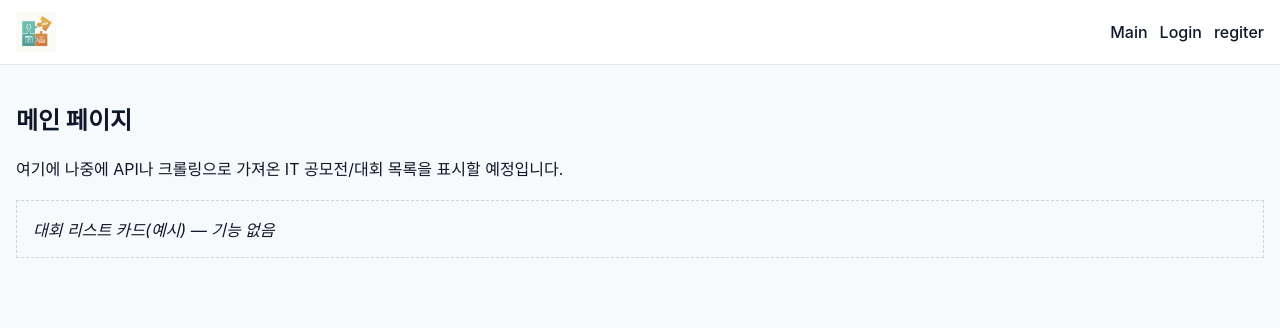
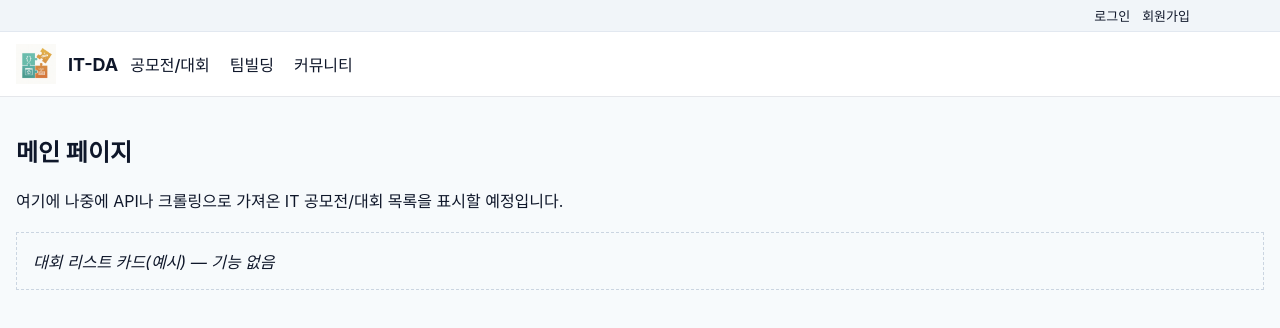
Before and after one commit to TreeBomb-01/IT-DA-front, a React (Vite) app: page / in a window 1280 px wide. Shown: the top 328 px of the page. Built offline with nearby package versions, Linux system fonts and the light colour scheme.

Commit message:
상단 배너 변경
- 상댄 배너 로그인/회원가입 분리
- 메인 메뉴 추가

```diff
--- a/src/index.css
+++ b/src/index.css
@@ -16,6 +16,15 @@ body {
   border-bottom:1px solid #e5e7eb;
   background: #fff;
 }
+.container-inner{
+  max-width:1100px;
+  margin:0 auto;
+  width:100%;
+  display:flex;
+  align-items:center;
+  justify-content:space-between;
+}
+.header-left{ display:flex; align-items:center; gap:12px }
 .app-nav{
   display:flex;
   gap:12px;
@@ -33,3 +42,72 @@ body {
   display:block;
   height:40px;
 }
+
+/* Top thin banner */
+.top-banner{
+  background: #f1f5f9;
+  border-bottom: 1px solid #e2e8f0;
+  font-size: 13px;
+}
+.top-banner-inner{
+  max-width: 1100px;
+  margin: 0 auto;
+  padding: 6px 16px;
+  display:flex;
+  justify-content:space-between;
+  align-items:center;
+}
+.top-links{
+  display:flex;
+  gap:12px;
+  align-items:center;
+}
+.top-link{
+  color:#0f172a;
+  text-decoration:none;
+}
+.top-link:hover{ text-decoration:underline }
+
+/* header auth links live in the main header now */
+.greeting{
+  margin-right:8px;
+  color:#0f172a;
+  font-weight:500;
+}
+.btn-logout{
+  background:transparent;
+  border:none;
+  color:#0f172a;
+  cursor:pointer;
+  padding:0;
+}
+
+/* Main header layout adjustments */
+.app-left{
+  display:flex;
+  align-items:center;
+  gap:12px;
+}
+.site-title{
+  font-weight:700;
+  font-size:18px;
+  color:#0f172a;
+}
+.main-menu{
+  display:flex;
+  gap:20px;
+}
+.menu-link{
+  color:#0f172a;
+  text-decoration:none;
+  font-weight:500;
+}
+.menu-link:hover{ text-decoration:underline }
+
+@media (max-width:700px){
+  .app-header{ padding-left:12px; padding-right:12px }
+  .main-menu{ display:none }
+}
+
+/* keep header fixed over content when scrolling */
+.app-header{ position:sticky; top:0; z-index:30 }
--- /dev/null
+++ b/src/pages/Community.tsx
@@ -0,0 +1,10 @@
+import React from 'react'
+
+export default function Community(){
+  return (
+    <div>
+      <h2>커뮤니티</h2>
+      <p>회원들끼리 소통하는 공간입니다. (더미 페이지)</p>
+    </div>
+  )
+}
--- /dev/null
+++ b/src/pages/Contests.tsx
@@ -0,0 +1,10 @@
+import React from 'react'
+
+export default function Contests(){
+  return (
+    <div>
+      <h2>공모전 / 대회</h2>
+      <p>여기에 공모전 및 대회 목록이 표시됩니다. (더미 페이지)</p>
+    </div>
+  )
+}
--- /dev/null
+++ b/src/pages/MyPage.tsx
@@ -0,0 +1,18 @@
+import React from 'react'
+import { useAuthStore } from '../store/useAuthStore'
+
+export default function MyPage(){
+  const { user } = useAuthStore()
+  return (
+    <div>
+      <h2>My Page</h2>
+      {user ? (
+        <div>
+          <p>{user.name}님의 개인 페이지입니다.</p>
+        </div>
+      ) : (
+        <p>로그인이 필요합니다.</p>
+      )}
+    </div>
+  )
+}
--- /dev/null
+++ b/src/pages/Teambuilding.tsx
@@ -0,0 +1,10 @@
+import React from 'react'
+
+export default function Teambuilding(){
+  return (
+    <div>
+      <h2>팀빌딩</h2>
+      <p>팀을 찾거나 팀을 구성하는 공간입니다. (더미 페이지)</p>
+    </div>
+  )
+}
--- a/src/routes/AppRouter.tsx
+++ b/src/routes/AppRouter.tsx
@@ -3,27 +3,65 @@ import { Routes, Route, Link } from 'react-router-dom'
 import Main from '../pages/Main'
 import Login from '../pages/Login'
 import Register from '../pages/Register'
+import Contests from '../pages/Contests'
+import Teambuilding from '../pages/Teambuilding'
+import Community from '../pages/Community'
+import MyPage from '../pages/MyPage'
+import { useAuthStore } from '../store/useAuthStore'
 
 export default function AppRouter() {
+  const { user, logout } = useAuthStore()
+
   return (
     <div>
+      {/* Thin top banner with auth links */}
+      <div className="top-banner">
+        <div className="top-banner-inner">
+          <div />
+          <div className="top-links">
+            {user ? (
+              <>
+                <span className="greeting">{user.name}님 안녕하세요</span>
+                <Link to="/mypage" className="top-link">MyPage</Link>
+                <button className="top-link btn-logout" onClick={logout}>로그아웃</button>
+              </>
+            ) : (
+              <>
+                <Link to="/login" className="top-link">로그인</Link>
+                <Link to="/register" className="top-link">회원가입</Link>
+              </>
+            )}
+          </div>
+        </div>
+      </div>
       <header className="app-header">
-        <div className="app-logo">
-          <a href="/">
-            <img src="/img/logo.png" alt="logo" style={{height:40}} />
-          </a>
+        <div className="app-left">
+          <div className="app-logo">
+            <a href="/">
+              <img src="/img/logo.png" alt="logo" />
+            </a>
+          </div>
+          <div className="site-title">IT-DA</div>
+          <nav className="main-menu">
+            <Link to="/contests" className="menu-link">공모전/대회</Link>
+            <Link to="/teambuilding" className="menu-link">팀빌딩</Link>
+            <Link to="/community" className="menu-link">커뮤니티</Link>
+          </nav>
         </div>
-        <nav className="app-nav">
-          <Link to="/" className="nav-link">Main</Link>
-          <Link to="/login" className="nav-link">Login</Link>
-          <Link to="/register" className="nav-link">regiter</Link>
-        </nav>
+
+        <div className="app-nav">
+          {/* auth handled in top-banner; main header right side intentionally empty */}
+        </div>
       </header>
       <main style={{padding: 16}}>
         <Routes>
           <Route path="/" element={<Main/>} />
           <Route path="/login" element={<Login/>} />
           <Route path="/register" element={<Register/>} />
+          <Route path="/contests" element={<Contests/>} />
+          <Route path="/teambuilding" element={<Teambuilding/>} />
+          <Route path="/community" element={<Community/>} />
+          <Route path="/mypage" element={<MyPage/>} />
         </Routes>
       </main>
     </div>
```
Also changed, not shown: 1 other file (tests, documents, lock files or other folders).
